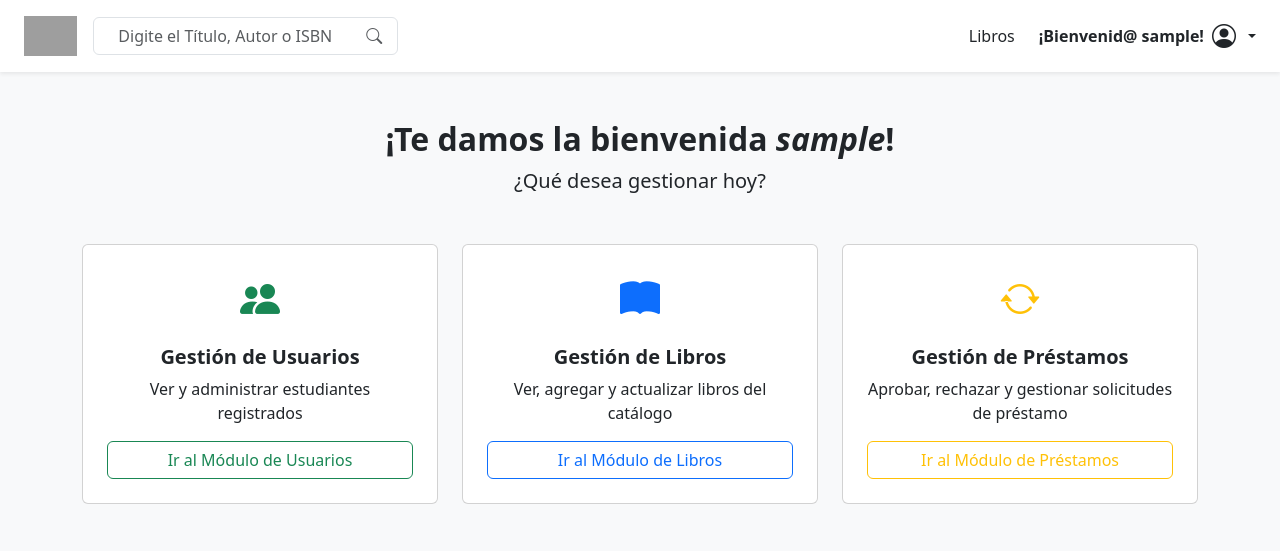
After one commit to FrancoCoward99/biblioteca-Grupo3, a PHP site: page /admin_homepage.php in a window 1280 px wide. The commit adds this page. Shown: the top 551 px of the page. Run offline with PHP 8.4, Linux system fonts and the light colour scheme; the visitor is signed in with stand-in values (Sample User, id 1); grey boxes are pictures that could not be loaded.

Commit message:
Login funcional y homepage dividida por rol.

```diff
--- /dev/null
+++ b/admin_homepage.php
@@ -0,0 +1,94 @@
+<?php
+session_start();
+if (!isset($_SESSION['nombre_usuario']) || $_SESSION['rol'] !== 'administrador') {
+    header("Location: login.php");
+    exit;
+}
+$nombre = $_SESSION['nombre_usuario'];
+?>
+
+<!DOCTYPE html>
+<html lang="es">
+<head>
+  <meta charset="UTF-8" />
+  <meta name="viewport" content="width=device-width, initial-scale=1.0" />
+  <title>SIBE - Administrador</title>
+
+  <link href="https://cdn.jsdelivr.net/npm/bootstrap@5.3.6/dist/css/bootstrap.min.css" rel="stylesheet" />
+  <link href="https://cdn.jsdelivr.net/npm/bootstrap-icons@1.10.5/font/bootstrap-icons.css" rel="stylesheet" />
+  <style>
+    body {
+      background-color: #f8f9fa;
+    }
+    .card:hover {
+      box-shadow: 0 0 15px rgba(0, 0, 0, 0.1);
+      transform: scale(1.02);
+      transition: 0.3s;
+    }
+  </style>
+</head>
+<body>
+
+<header class="bg-white px-4 py-3 d-flex align-items-center justify-content-between shadow-sm">
+  <div class="d-flex align-items-center gap-3">
+    <img src="Imagenes/logo.png" alt="Logo SIBE" style="height: 40px;" />
+    <div class="position-relative" style="max-width: 400px;">
+      <input type="text" class="form-control ps-4 pe-5" placeholder="Digite el Título, Autor o ISBN" />
+      <i class="bi bi-search position-absolute top-50 end-0 translate-middle-y me-3 text-muted"></i>
+    </div>
+  </div>
+  <nav class="d-flex align-items-center gap-4">
+    <a href="#" class="text-dark text-decoration-none">Libros</a>
+    <div class="dropdown">
+      <a href="#" class="d-flex align-items-center gap-2 text-dark text-decoration-none dropdown-toggle" data-bs-toggle="dropdown">
+        <span class="fw-semibold">¡Bienvenid@ <?php echo htmlspecialchars($nombre); ?>!</span>
+        <i class="bi bi-person-circle fs-4"></i>
+      </a>
+      <ul class="dropdown-menu dropdown-menu-end">
+        <li><a class="dropdown-item" href="logout.php">Cerrar sesión</a></li>
+      </ul>
+    </div>
+  </nav>
+</header>
+
+
+<main class="container text-center py-5">
+  <h2 class="fw-bold">¡Te damos la bienvenida <em><?php echo htmlspecialchars($nombre); ?></em>!</h2>
+  <p class="lead mb-5">¿Qué desea gestionar hoy?</p>
+
+  <div class="row justify-content-center g-4">
+    <!-- Gestión de Usuarios -->
+    <div class="col-10 col-sm-6 col-md-4">
+      <div class="card p-4 h-100">
+        <i class="bi bi-people-fill fs-1 text-success mb-3"></i>
+        <h5 class="fw-bold">Gestión de Usuarios</h5>
+        <p>Ver y administrar estudiantes registrados</p>
+        <a href="gestion_usuarios.php" class="btn btn-outline-success">Ir al Módulo de Usuarios</a>
+      </div>
+    </div>
+
+    <!-- Gestión de Libros -->
+    <div class="col-10 col-sm-6 col-md-4">
+      <div class="card p-4 h-100">
+        <i class="bi bi-book-fill fs-1 text-primary mb-3"></i>
+        <h5 class="fw-bold">Gestión de Libros</h5>
+        <p>Ver, agregar y actualizar libros del catálogo</p>
+        <a href="gestion_libros.php" class="btn btn-outline-primary">Ir al Módulo de Libros</a>
+      </div>
+    </div>
+
+    <!-- Gestión de Préstamos -->
+    <div class="col-10 col-sm-6 col-md-4">
+      <div class="card p-4 h-100">
+        <i class="bi bi-arrow-repeat fs-1 text-warning mb-3"></i>
+        <h5 class="fw-bold">Gestión de Préstamos</h5>
+        <p>Aprobar, rechazar y gestionar solicitudes de préstamo</p>
+        <a href="admin_solicitudes.php" class="btn btn-outline-warning">Ir al Módulo de Préstamos</a>
+      </div>
+    </div>
+  </div>
+</main>
+
+<script src="https://cdn.jsdelivr.net/npm/bootstrap@5.3.6/dist/js/bootstrap.bundle.min.js"></script>
+</body>
+</html>
--- /dev/null
+++ b/logout.php
@@ -0,0 +1,6 @@
+<?php
+session_start();
+session_unset();
+session_destroy();
+header("Location: login.php");
+exit;
```
Also changed, not shown: conexion.php (added, +9 -0 lines), estudiante_homepage.php (renamed from homepage.html, +22 -23 lines), login.html (deleted, +0 -46 lines), login.js (added, +9 -0 lines), login.php (added, +119 -0 lines).
